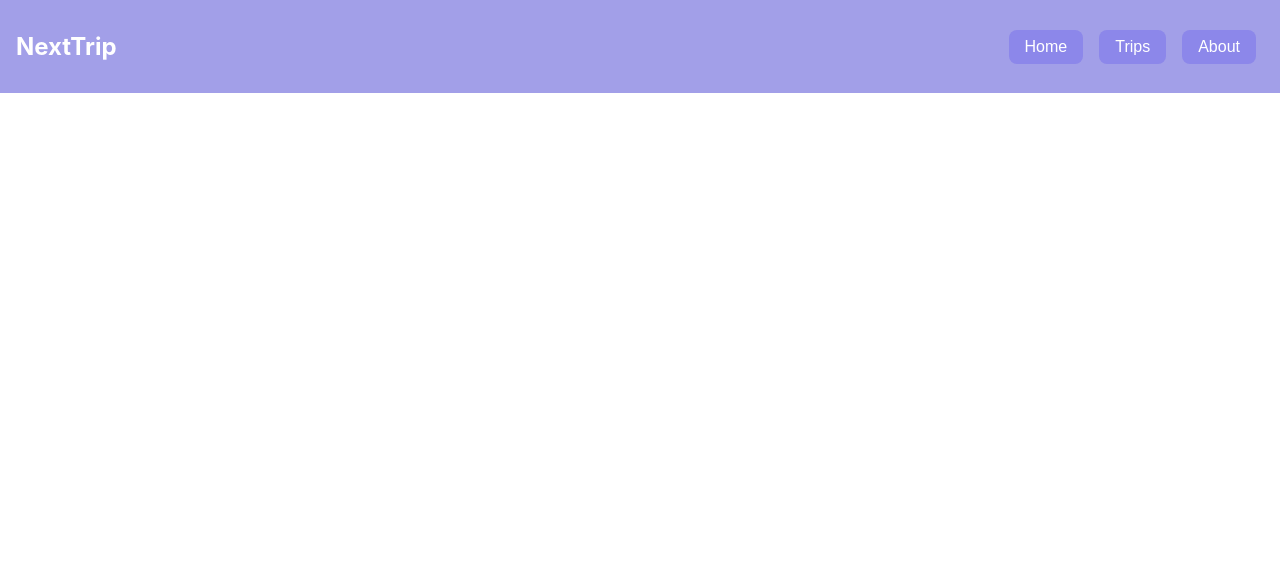
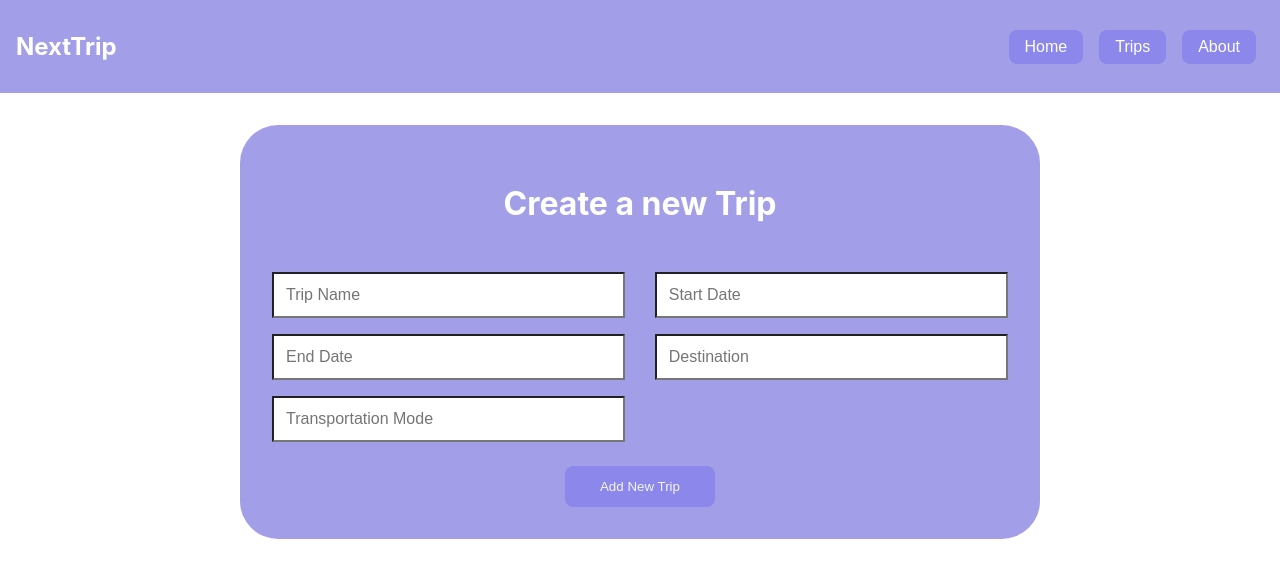
Before and after one commit to shirroam/nextTripFrontend, a React (Create React App) app: page /trips in a window 1280 px wide. Shown: the top 578 px of the page. Built offline with nearby package versions, Linux system fonts and the light colour scheme.

Commit message:
Created form, input fields and add button with a bit of styling

```diff
--- /dev/null
+++ b/src/webComponents/CreateTripArea/CreateTripArea.css
@@ -0,0 +1,49 @@
+.create-box {
+    max-width: 800px;
+    margin: 2rem auto;
+    background: #A29FE8;
+    border-radius: 38px;
+    padding: 2rem;
+    text-align: center;
+}
+
+.create-box h2 {
+    font-size: 2rem;
+    line-height: 2.5rem;
+    color: #FFFFFF;
+}
+
+.input-form {
+    display: flex;
+    flex-wrap: wrap;
+    justify-content: space-between;
+    margin-top: 2rem;
+}
+
+.input-form .input-field {
+    width: 48%; /* Make two fields per row */
+    background-color: white;
+    /* border: 2px solid #FFFFFF; */
+    color: #FFFFFF;
+    font-size: 1rem;
+    padding: 0.75rem;
+    margin-top: 1rem;
+}
+
+.add-trip-button {
+    display: inline-flex;
+    justify-content: center;
+    align-items: center;
+    padding: 12px;
+    width: 150px;
+    background: #8C87EA;
+    border: 1px solid #8C87EA;
+    border-radius: 8px;
+    color: #F5F5F5;
+    margin-top: 1.5rem;
+    cursor: pointer;
+}
+
+.add-trip-button:hover {
+    background-color: #6F6AC2;
+}
--- /dev/null
+++ b/src/webComponents/CreateTripArea/CreateTripArea.jsx
@@ -0,0 +1,18 @@
+import React from "react";
+import './CreateTripArea.css';
+
+function CreateTripArea() {
+    return <div className="create-box">
+        <h2>Create a new Trip</h2>
+        <form className="input-form">
+            <input className="input-field" placeholder="Trip Name" />
+            <input className="input-field" placeholder="Start Date" />
+            <input className="input-field" placeholder="End Date" />
+            <input className="input-field" placeholder="Destination" />
+            <input className="input-field" placeholder="Transportation Mode"/>
+        </form>
+        <button className="add-trip-button">Add New Trip</button>
+    </div>
+}
+
+export default CreateTripArea;
--- a/src/webPages/Trips/Trips.jsx
+++ b/src/webPages/Trips/Trips.jsx
@@ -1,9 +1,10 @@
 import React from "react";
+import CreateTripArea from "../../webComponents/CreateTripArea/CreateTripArea";
 import './Trips.css';
 
 function Trips() {
     return <div className="Trips">
-
+        <CreateTripArea />
     </div>
 }
 
```
